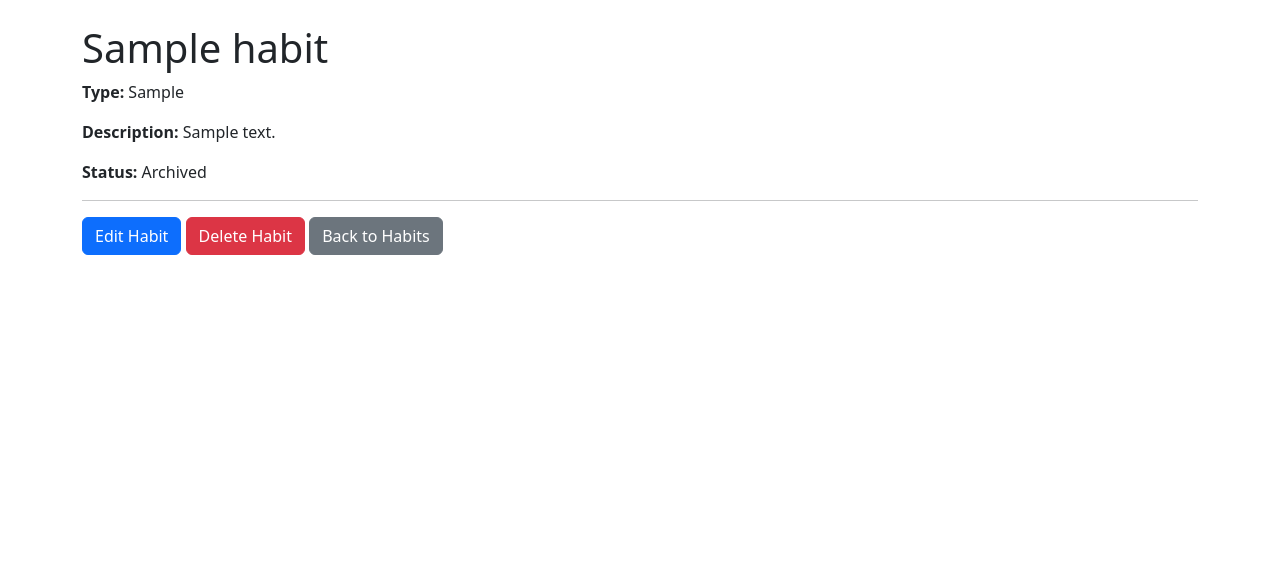
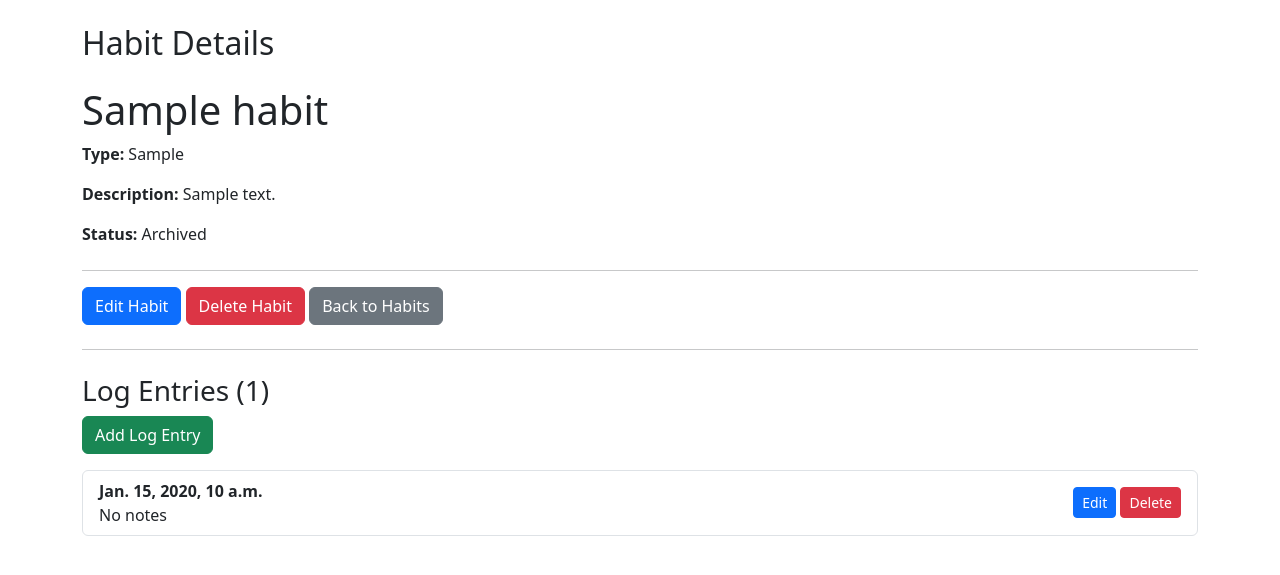
Before and after one commit to thejog2/habitflow, a Django app: template templates/habit_detail.html in a window 1280 px wide. Shown: the part 56-631 px from the top of the page. Run offline with Django 5.2, Linux system fonts and the light colour scheme; the template is opened without the code that fills it: most values are stand-ins (such as "Sample title", 1, 10 or a date in 2020).

Commit message:
updated habit detail HTML with new log forms

```diff
--- a/templates/habit_detail.html
+++ b/templates/habit_detail.html
@@ -1,15 +1,48 @@
 {% extends "base.html" %}
 
 {% block content %}
+
+<h2 class="mb-4">Habit Details</h2>
+
+<div class="mb-4">
     <h1>{{ habit.name }}</h1>
 
     <p><strong>Type:</strong> {{ habit.habit_type }}</p>
     <p><strong>Description:</strong> {{ habit.description }}</p>
     <p><strong>Status:</strong> {{ habit.is_active|yesno:"Active,Archived" }}</p>
+</div>
 
 <hr>
 
+<div class="mb-4">
     <a href="{% url 'habit_edit' habit.pk %}" class="btn btn-primary">Edit Habit</a>
     <a href="{% url 'habit_delete' habit.pk %}" class="btn btn-danger">Delete Habit</a>
     <a href="{% url 'habit_list' %}" class="btn btn-secondary">Back to Habits</a>
+</div>
+
+<hr>
+
+<h3 class="mt-4">
+    Log Entries ({{ habit.logs.count }})
+</h3>
+
+<a href="{% url 'log_add' habit.pk %}" class="btn btn-success mb-3">Add Log Entry</a>
+
+<ul class="list-group mb-4">
+    {% for log in habit.logs.all %}
+        <li class="list-group-item d-flex justify-content-between align-items-center">
+            <div>
+                <strong>{{ log.date }}</strong><br>
+                {{ log.notes|default:"No notes" }}
+            </div>
+            <div>
+                <a href="{% url 'log_edit' log.pk %}" class="btn btn-sm btn-primary">Edit</a>
+                <a href="{% url 'log_delete' log.pk %}" class="btn btn-sm btn-danger">Delete</a>
+            </div>
+        </li>
+    {% empty %}
+        <p>No logs yet. Add your first one!</p>
+    {% endfor %}
+</ul>
+
 {% endblock %}
```
Lines whose indentation alone changed are shown as unchanged.
